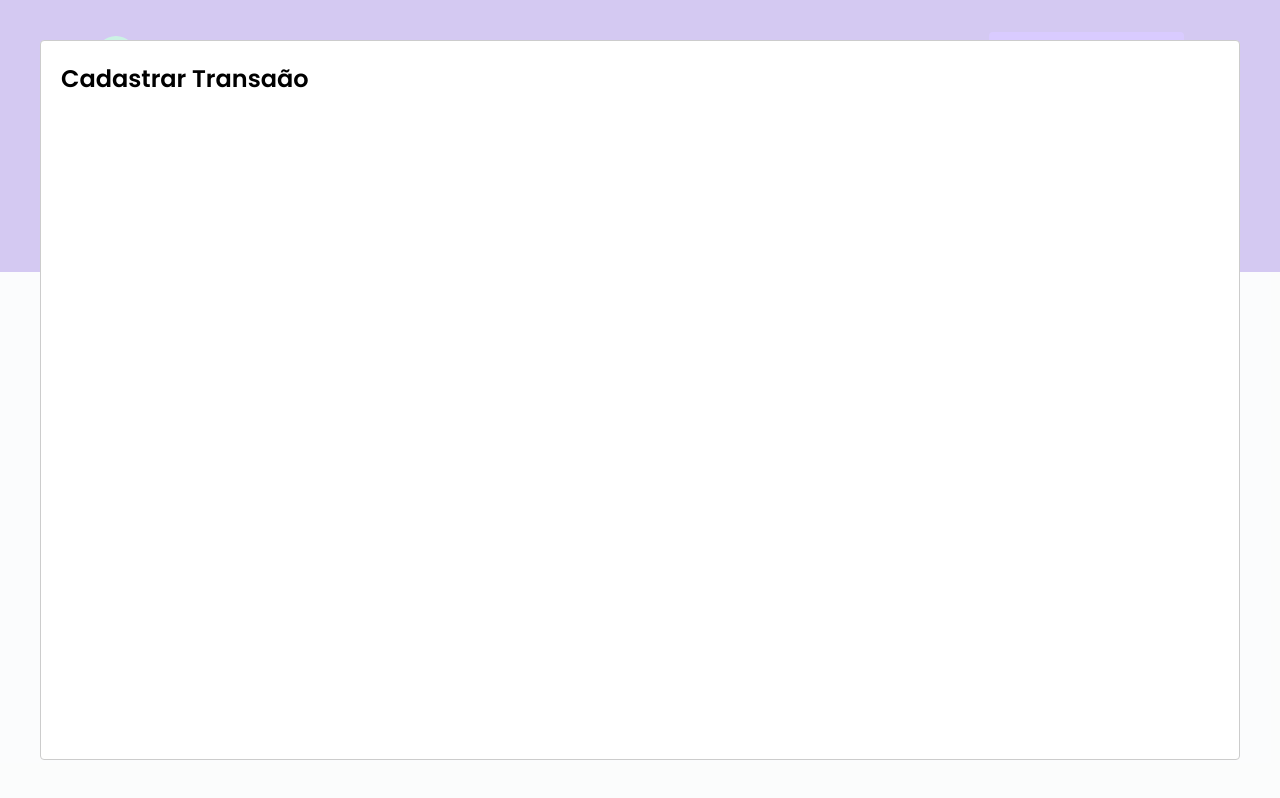
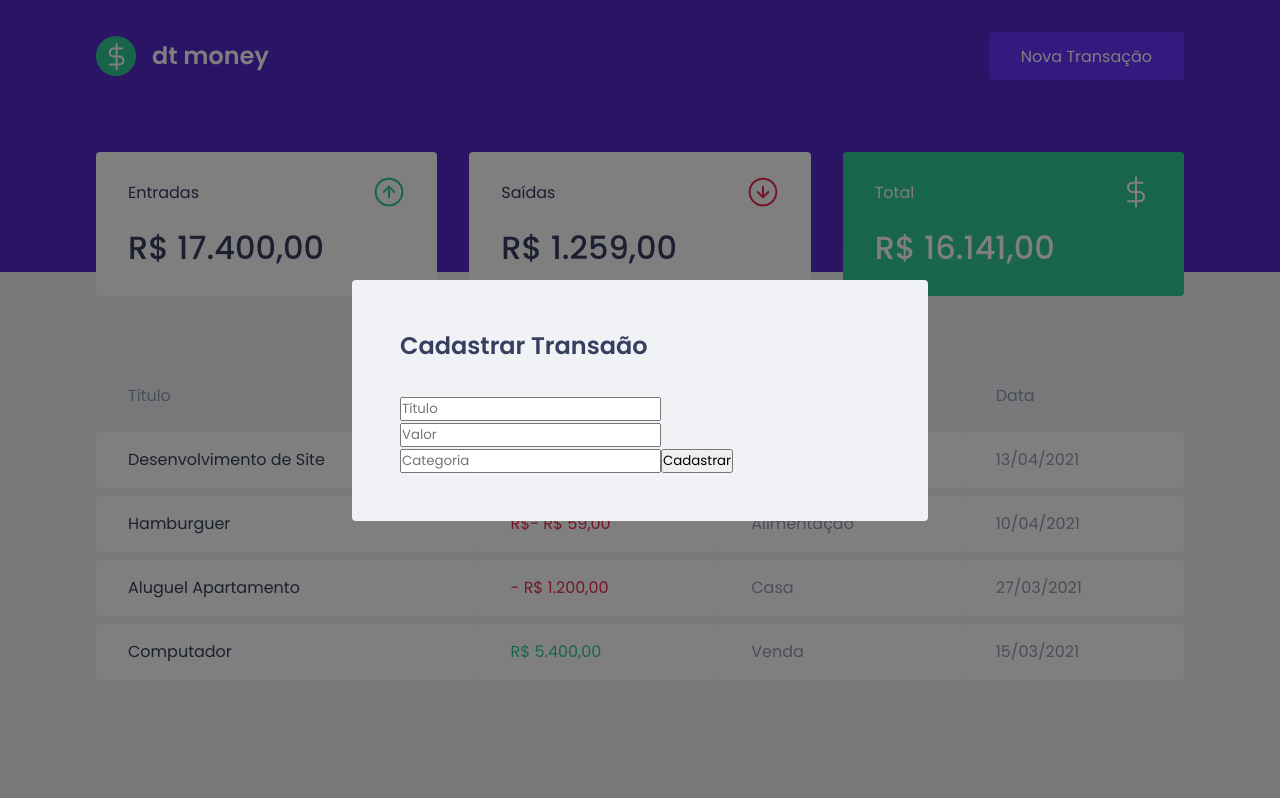
Before and after one commit to marceloadf/dtmoney, a React (Create React App) app: page / in a window 1280 px wide. Both pictures are taken after a click on the button "Nova Transação". Built offline with nearby package versions, Linux system fonts and the light colour scheme; no server answers; what miragejs would draw is missing.

Commit message:
styling the modal

```diff
--- a/src/components/NewTransactionModal/index.tsx
+++ b/src/components/NewTransactionModal/index.tsx
@@ -1,9 +1,11 @@
 import Modal from 'react-modal';
+import { Container } from './styles';
 
 interface NewTransactionModalProps{
     modalIsOpen: boolean;
     closeModal: () => void;
 }
+
 
 export function NewTransactionModal( {modalIsOpen, closeModal} : NewTransactionModalProps) {
     return (
@@ -11,8 +13,19 @@
             isOpen={modalIsOpen}
             onRequestClose={closeModal}
             contentLabel="Cadastrar Transação"
+            className="modal-class"
+            overlayClassName="modal-overlay"
         >
-            <h2>Cadastrar Transaão</h2>
+           <Container>
+                <h2>Cadastrar Transaão</h2>
+                <input placeholder='Título'/>
+                <input placeholder='Valor' type='number'/>
+                <input placeholder='Categoria'/>
+
+                <button type='submit'>
+                    Cadastrar
+                </button>
+           </Container>
         </Modal>
     );
 }
--- a/src/components/NewTransactionModal/styles.tsx
+++ b/src/components/NewTransactionModal/styles.tsx
@@ -1,4 +1,11 @@
 import styled from 'styled-components';
 
-export const Container = styled.div`
+export const Container = styled.form`
+
+h2{
+    color: var(--text-title);
+    font-size: 1.5rem;
+    margin-bottom: 2rem;
+}
+
 `
--- a/src/styles/global.ts
+++ b/src/styles/global.ts
@@ -56,4 +56,28 @@
         cursor: not-allowed;
     }
 
+    .modal-class{
+        width: 100%;
+        max-width: 576px;
+
+        background: var(--background);
+        position: relative;
+        padding: 3rem;
+        border-radius: 0.25rem;
+
+    }
+    .modal-overlay{
+        background: rgba(0, 0, 0, 0.5);
+
+        position: fixed;
+        top: 0;
+        bottom: 0;
+        left: 0;
+        right: 0;
+
+        display: flex;
+        align-items: center;
+        justify-content: center;
+    }
+
 `
```
